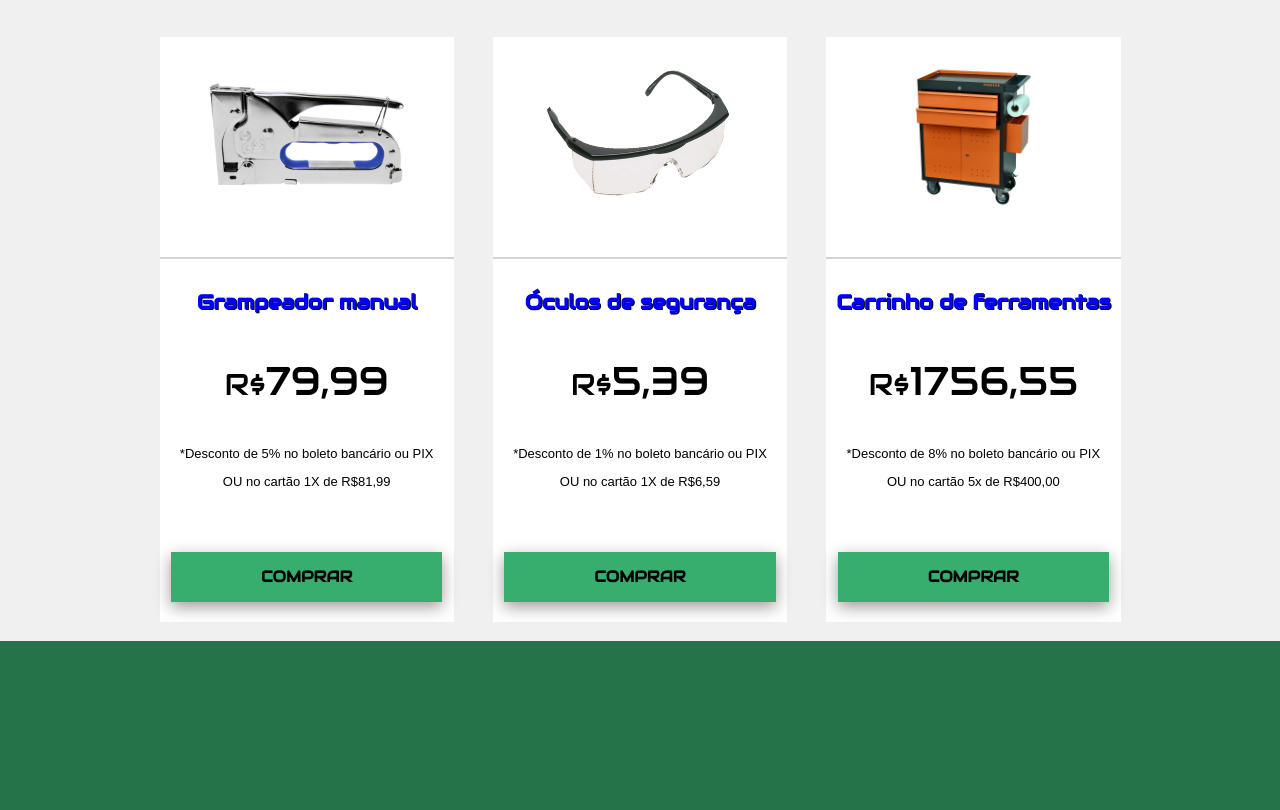
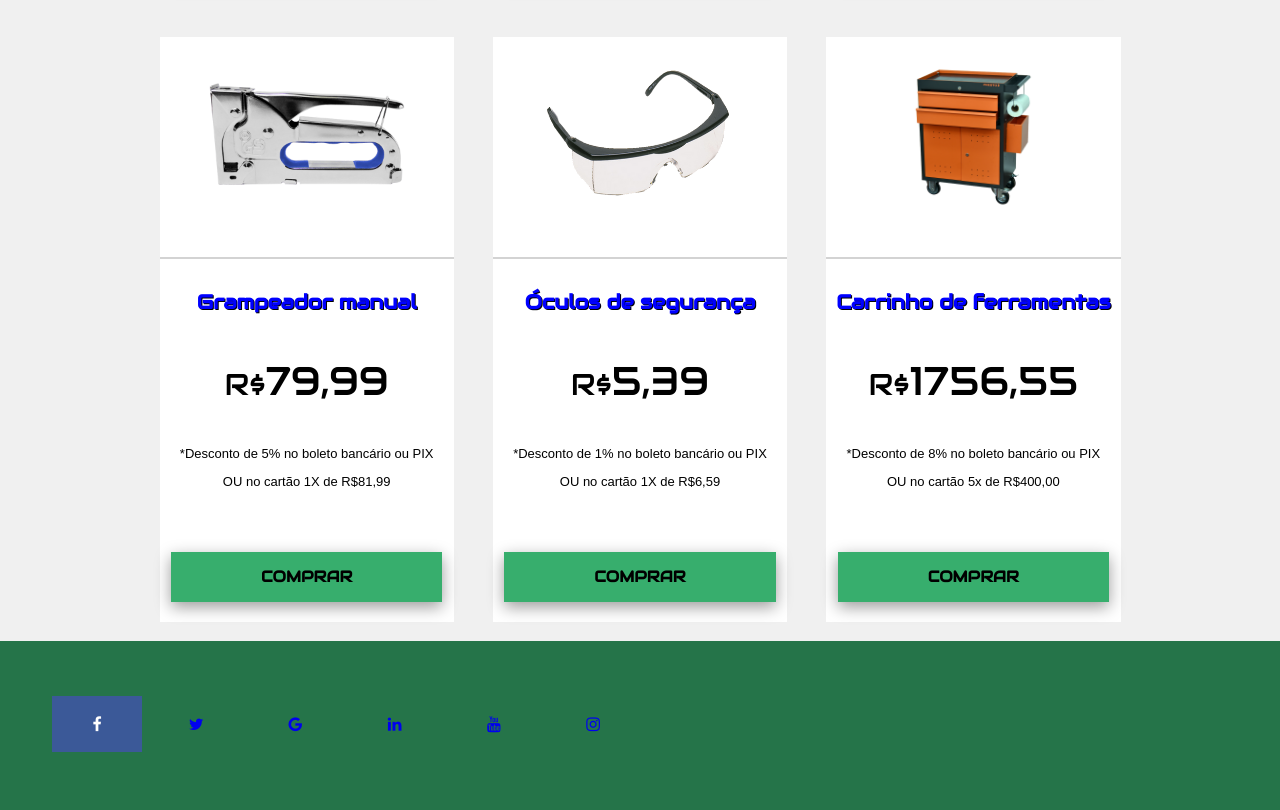
Before and after one commit to tiaguerarx/projetoCpw1, a plain HTML site: page index.html in a window 1280 px wide. Shown: the part 1179-1989 px from the top of the page. Drawn offline with Linux system fonts and the light colour scheme.

Commit message:
footer atualização

```diff
--- a/CSS/style.css
+++ b/CSS/style.css
@@ -208,9 +208,30 @@ body {
 .footer {
     background-color: rgb(37, 116, 73);
     height: 200px;
+}
 
+.social{
+    padding: 50px;
 
 }
+
+.fa {
+    padding: 20px;
+    font-size: 30px;
+    width: 50px;
+    text-align: center;
+    text-decoration: none;
+    margin: 5px 2px;
+  }
+
+  .fa:hover {
+    opacity: 0.7;
+}
+
+.fa-facebook {
+    background: #3B5998;
+    color: white;
+  }
 
 p .valor {
     font-size: 30px;
--- a/index.html
+++ b/index.html
@@ -10,7 +10,12 @@
     <!-- <link rel="stylesheet" href="reset.css"> -->
     <link rel="stylesheet" href="CSS/style.css">
     <link rel="icon" type="image/x-icon" href="Images/favicon-32x32.png">
+
+    <!-- Fonte do site -->
     <link rel="stylesheet" href="https://fonts.googleapis.com/css?family=Audiowide">
+
+    <!-- Ícones de redes sociais Font Awesome -->
+    <link rel="stylesheet" href="https://cdnjs.cloudflare.com/ajax/libs/font-awesome/4.7.0/css/font-awesome.min.css">
 
 
     <style>
@@ -219,6 +224,15 @@
 
     <div class="footer">
 
+        <div class="social">
+            <a href="https://pt-br.facebook.com/" target="_blank" class="fa fa-facebook"></a>
+            <a href="https://twitter.com/"  target="_blank" class="fa fa-twitter"></a>
+            <a href="#" class="fa fa-google"></a>
+            <a href="#" class="fa fa-linkedin"></a>
+            <a href="#" class="fa fa-youtube"></a>
+            <a href="#" class="fa fa-instagram"></a>
+        </div>
+
 
     </div>
 
```
